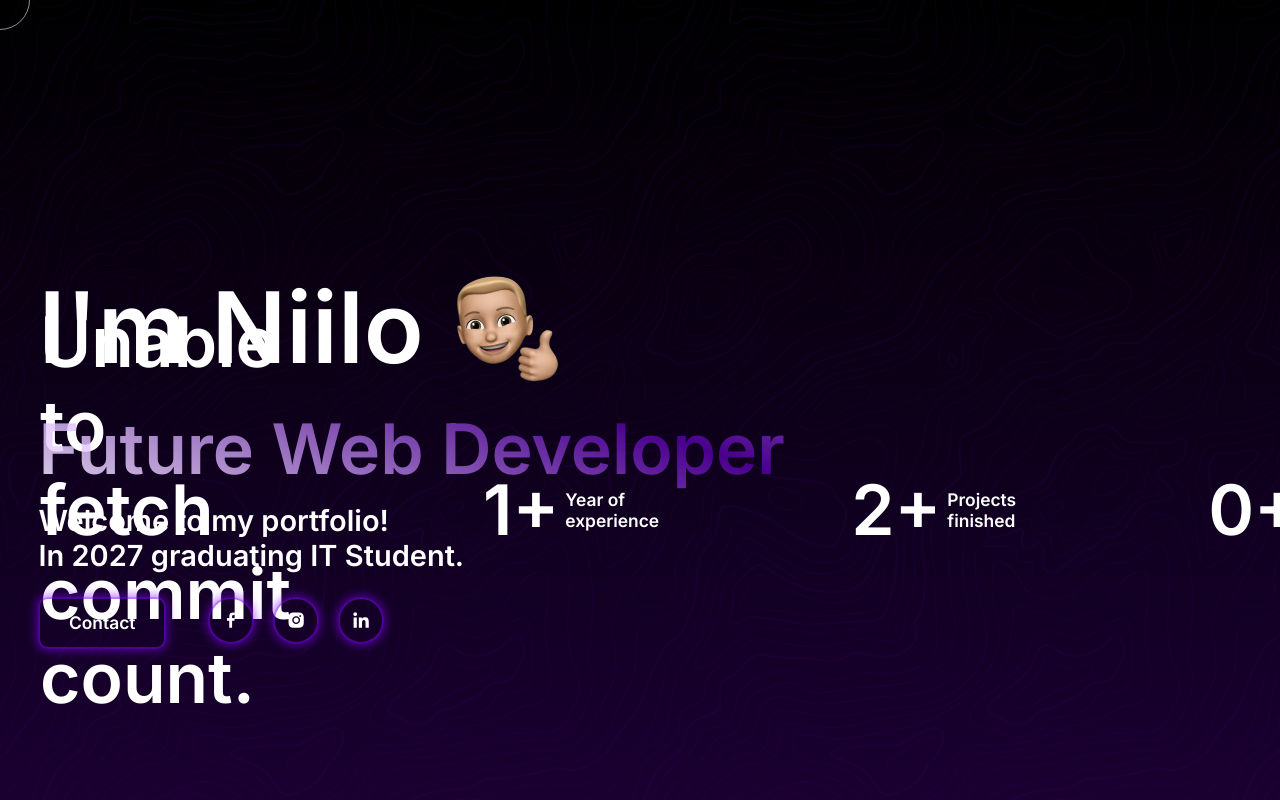
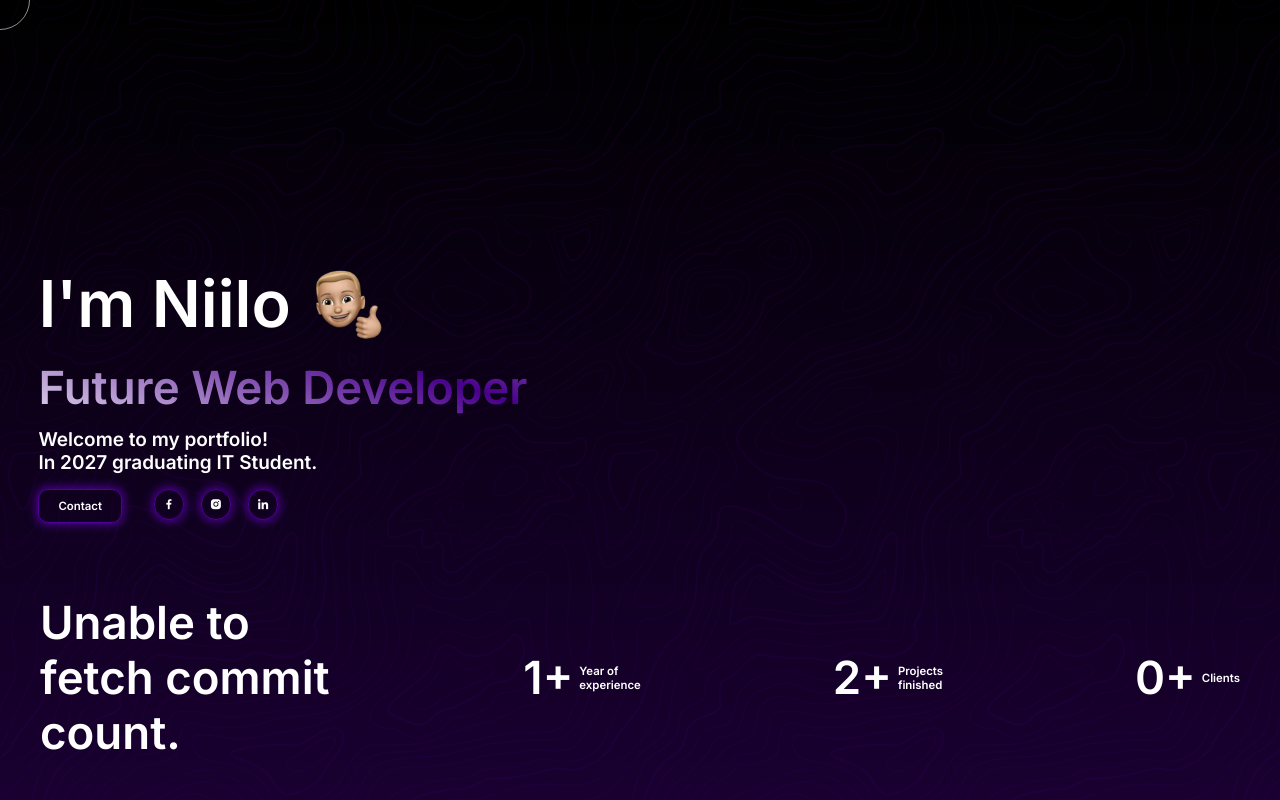
Before and after one commit to Raiskale/niilo.cc, a plain HTML site: page index.html in a window 1280 px wide. Shown: the top 800 px of the page. Drawn offline with nearby package versions, Linux system fonts and the light colour scheme; no server answers.

Commit message:
Fixed for smaller laptop

```diff
--- a/style.css
+++ b/style.css
@@ -62,6 +62,7 @@ section {
     height: 45vh;
     z-index: 1;
     margin-top: 10vh;
+    margin-bottom: 2vh;
 }
 
 .text h1 {
@@ -100,6 +101,7 @@ section {
     font-size: 2.5rem;
     margin-left: 1vw;
 }
+
 
 .social-media a{
 
@@ -140,7 +142,7 @@ section {
     display: flex;
     position: absolute;
     bottom: 0;
-    margin-bottom: 5vh;
+
 
     width: 100%;
     padding: 5vh;
@@ -374,7 +376,11 @@ section {
     transform: translateY(0);
 }
 
-
+@media (max-width: 1280px) {
+    html {
+        font-size: 47.5%;
+    }
+}
 
 
 
```
